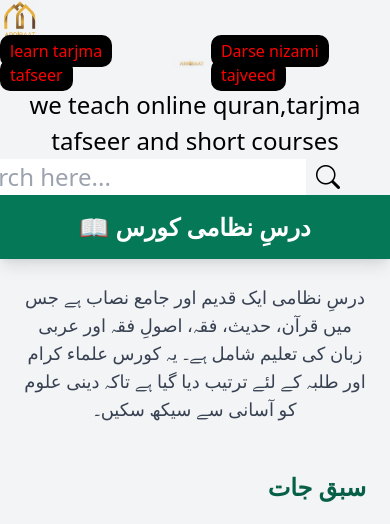
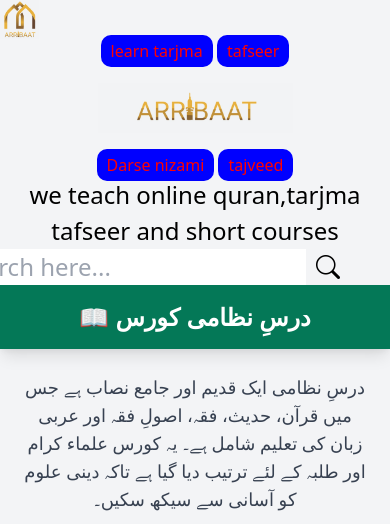
Before and after one commit to Sobia-Rani/arribaat, a plain HTML site: page index.html in a window 390 px wide. Shown: the top 524 px of the page. Drawn offline with nearby package versions, Linux system fonts and the light colour scheme.

Commit message:
some changes

```diff
--- a/index.css
+++ b/index.css
@@ -9,3 +9,42 @@
 	border-radius:10px;
 	padding: 5px 10px;
 }
+
+#topline{
+	flex-direction: row;
+}
+
+#logoheading{
+	width: 10%;
+}
+
+@media(max-width:1000px){
+	#logoheading{
+		width:30%
+	}
+}
+
+@media(max-width:450px){
+
+
+
+#logoheading{
+	width: 50%;
+}
+
+
+.heading-box{
+	background-color:blue;
+
+}
+
+#topline{
+	flex-direction: column;
+}
+
+
+
+
+
+
+}
--- a/index.html
+++ b/index.html
@@ -17,9 +17,9 @@
       <img src="logo.jpeg" style="width:10%"alt="JamiaLogo">
 
 
-      <div style="display: flex; align-items: center; justify-content: center;">
+      <div id="topline" style="display: flex; align-items: center; justify-content: center;">
         <h1 style="color:black; font-size:16px; border-radius:5px;"> <span class="heading-box">learn tarjma</span> <span class="heading-box">tafseer</span></h1>
-        <img src="photo.jpeg"style="width:10%">
+        <img id="logoheading" src="photo.jpeg"style="margin:20px">
         <h1><span class="heading-box"> Darse nizami</span> <span class="heading-box">tajveed</span></h1>
       </div>
 
```
